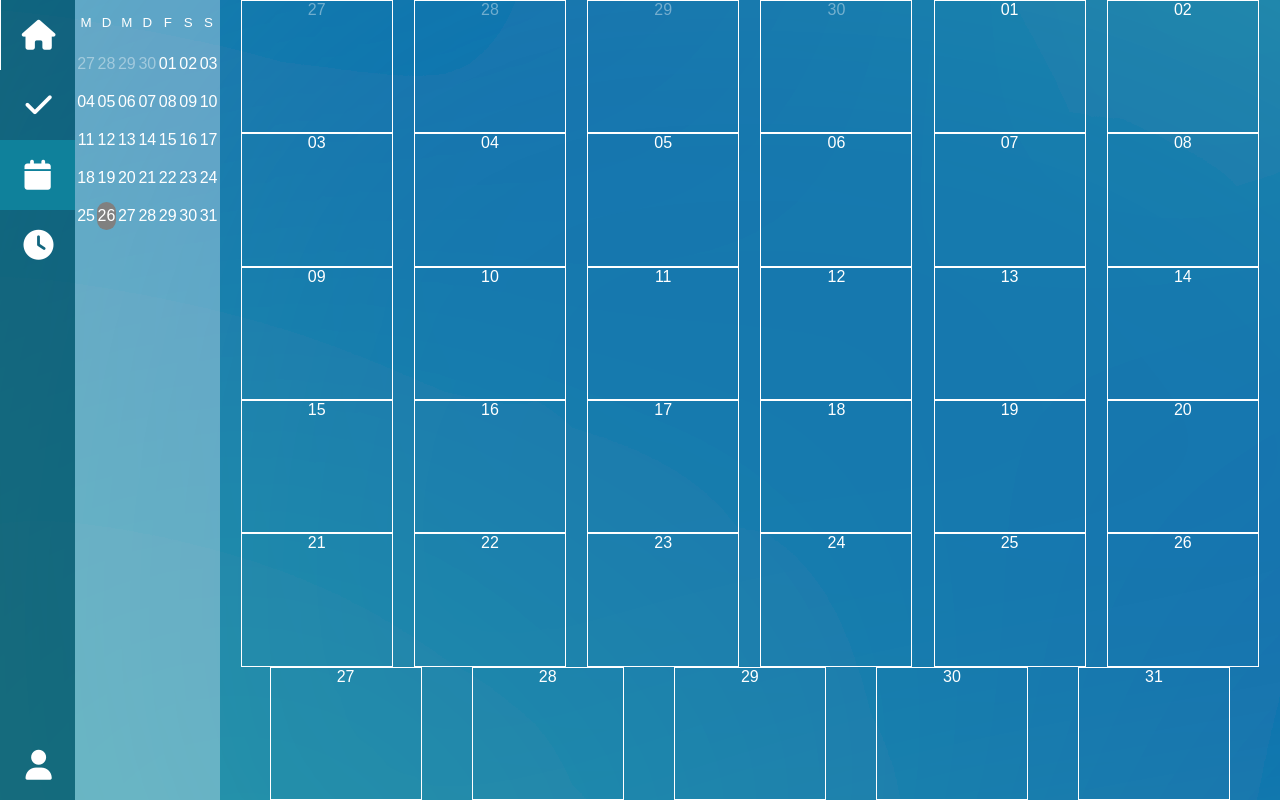
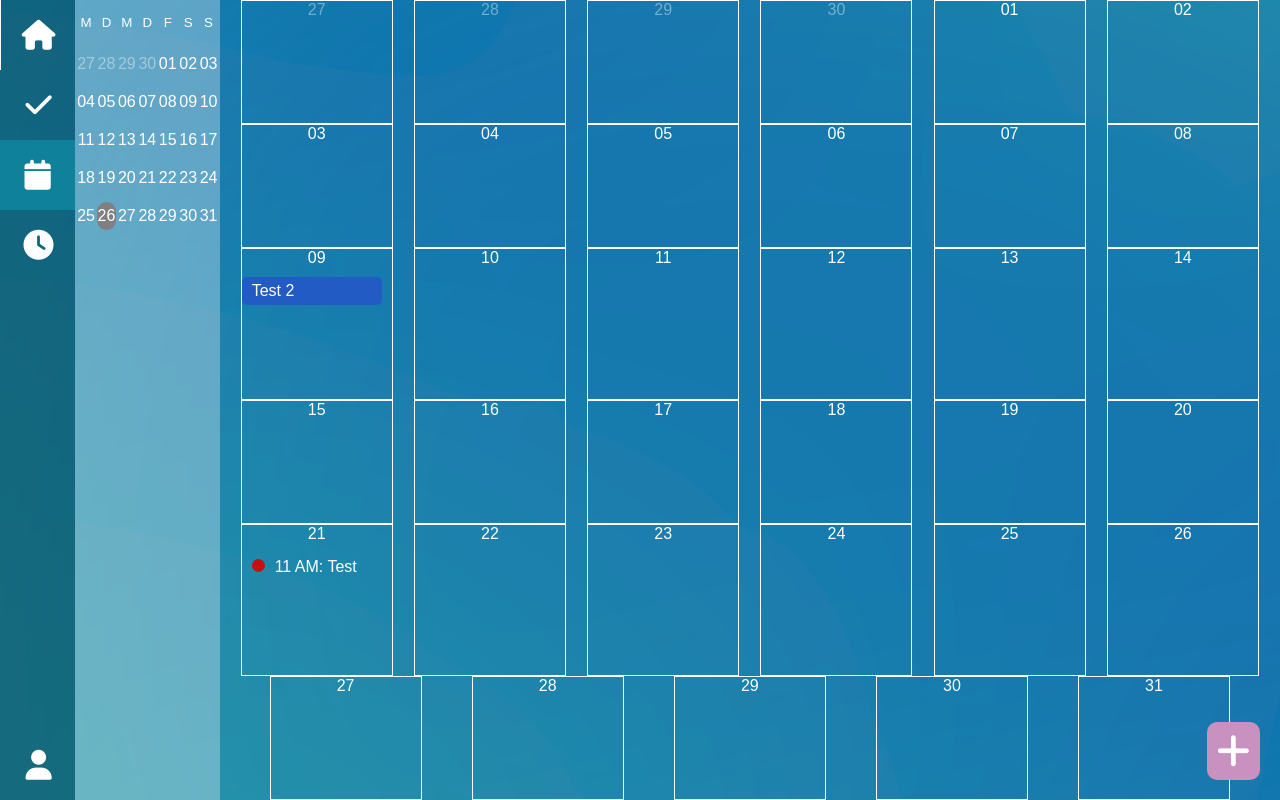
Before and after one commit to Jonah987654321/LearnSched, a Flask app: page /calendar/ in a window 1280 px wide. Run offline with Flask 3, Linux system fonts and the light colour scheme; the visitor is signed in with stand-in values (Sample User, id 1).

Commit message:
More stuff on calendar

```diff
--- a/app/__init__.py
+++ b/app/__init__.py
@@ -3,7 +3,7 @@ from flask_sqlalchemy import SQLAlchemy
 from flask_login import LoginManager
 from app.helper import env
 
-# init SQLAlchemy so we can use it later in our models
+# init SQLAlchemy
 db = SQLAlchemy()
 
 def create_app():
--- a/app/main.py
+++ b/app/main.py
@@ -21,7 +21,7 @@ def todos():
 @main.route("/calendar/")
 @login_required
 def calendar():
-    return render_template('calendar.html', dates=generate_full_weeks_array(), entries={"2023-11-21": [{"title": "Test", "color": "red", "fullDay": False, "startTime": "11 AM", "duration": 60*60}], "2023-11-09": [{"title": "Test 2", "color": "blue", "fullDay": True, "startTime": "", "duration": 0}]})
+    return render_template('calendar.html', dates=generate_full_weeks_array(), entries={"2023-12-21": [{"title": "Test", "color": "red", "fullDay": False, "startTime": "11 AM", "duration": 60*60}], "2023-12-09": [{"title": "Test 2", "color": "blue", "fullDay": True, "startTime": "", "duration": 0}]})
 
 @main.route("/timer/")
 @login_required
--- a/app/models.py
+++ b/app/models.py
@@ -21,3 +21,8 @@ class Todos(db.Model):
     done = db.Column(db.Integer)
     userID = db.Column(db.Integer)
     listID = db.Column(db.Integer)
+
+class Calendars(db.Model):
+    id = db.Column(db.Integer, primary_key=True)
+    name = db.Column(db.String(256))
+    userID = db.Column(db.Integer)
--- a/app/static/calendar.css
+++ b/app/static/calendar.css
@@ -89,3 +89,16 @@
 .blue {
     background-color: rgb(35, 91, 196);
 }
+
+.newEntry {
+    position: absolute;
+    bottom: 20px;
+    right: 20px;
+    font-size: 38px;
+    background-color: #c991c0;
+    padding: 10px;
+    border-radius: 10px;
+    border: none;
+    color: white;
+    cursor: pointer;
+}
--- a/app/templates/calendar.html
+++ b/app/templates/calendar.html
@@ -40,6 +40,10 @@
                 {% endfor %}
             </div>
 
+            <button type="button" class="newEntry" title="Create new entry">
+                <i class="fa-solid fa-plus"></i>
+            </button>
+
         </div>
     </body>
 </html>
```
